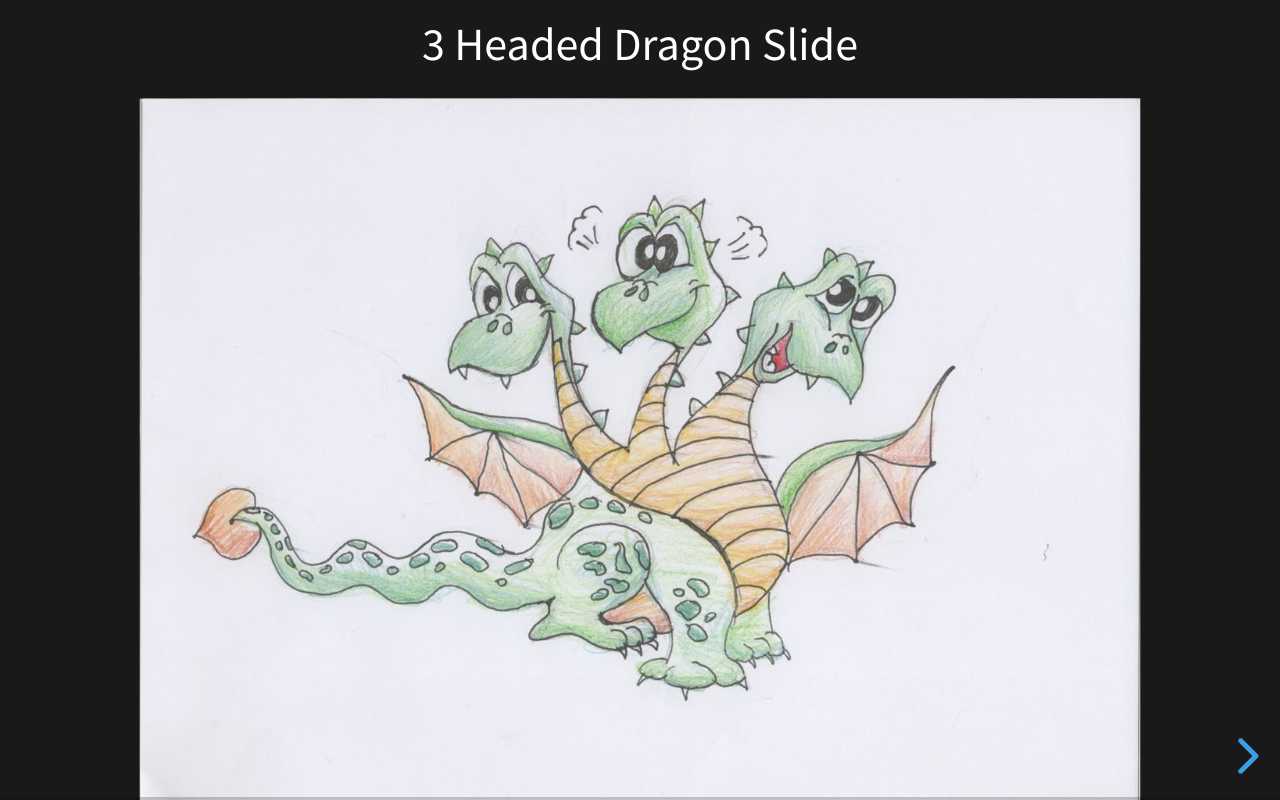
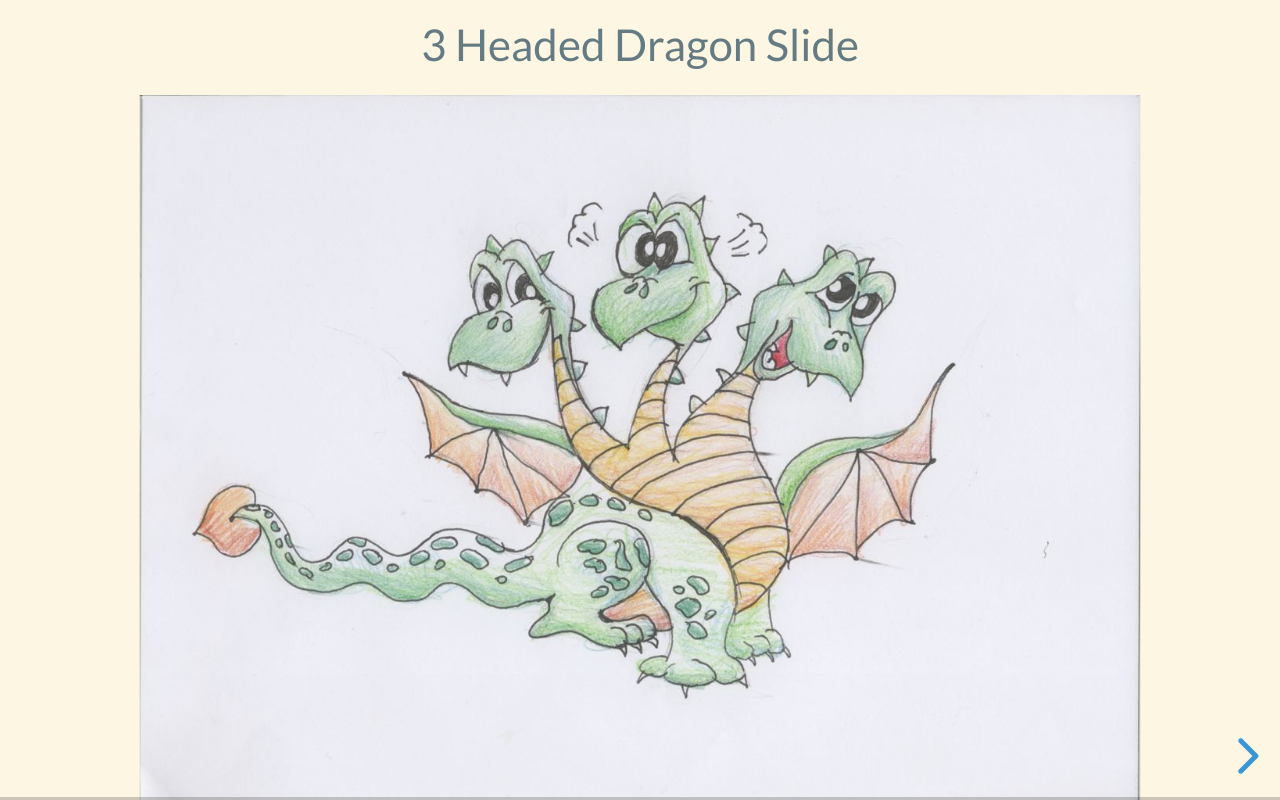
Before and after one commit to corneev/amdaris-leader-tale, a website: page docs/index.html in a window 1280 px wide. Drawn offline with Linux system fonts and the light colour scheme.

Commit message:
change theme to solarized

```diff
--- a/docs/index.html
+++ b/docs/index.html
@@ -8,7 +8,7 @@
 
 		<link rel="stylesheet" href="dist/reset.css">
 		<link rel="stylesheet" href="dist/reveal.css">
-		<link rel="stylesheet" href="dist/theme/black.css">
+		<link rel="stylesheet" href="dist/theme/solarized.css">
 
 		<!-- Theme used for syntax highlighted code -->
 		<link rel="stylesheet" href="plugin/highlight/monokai.css">
```
